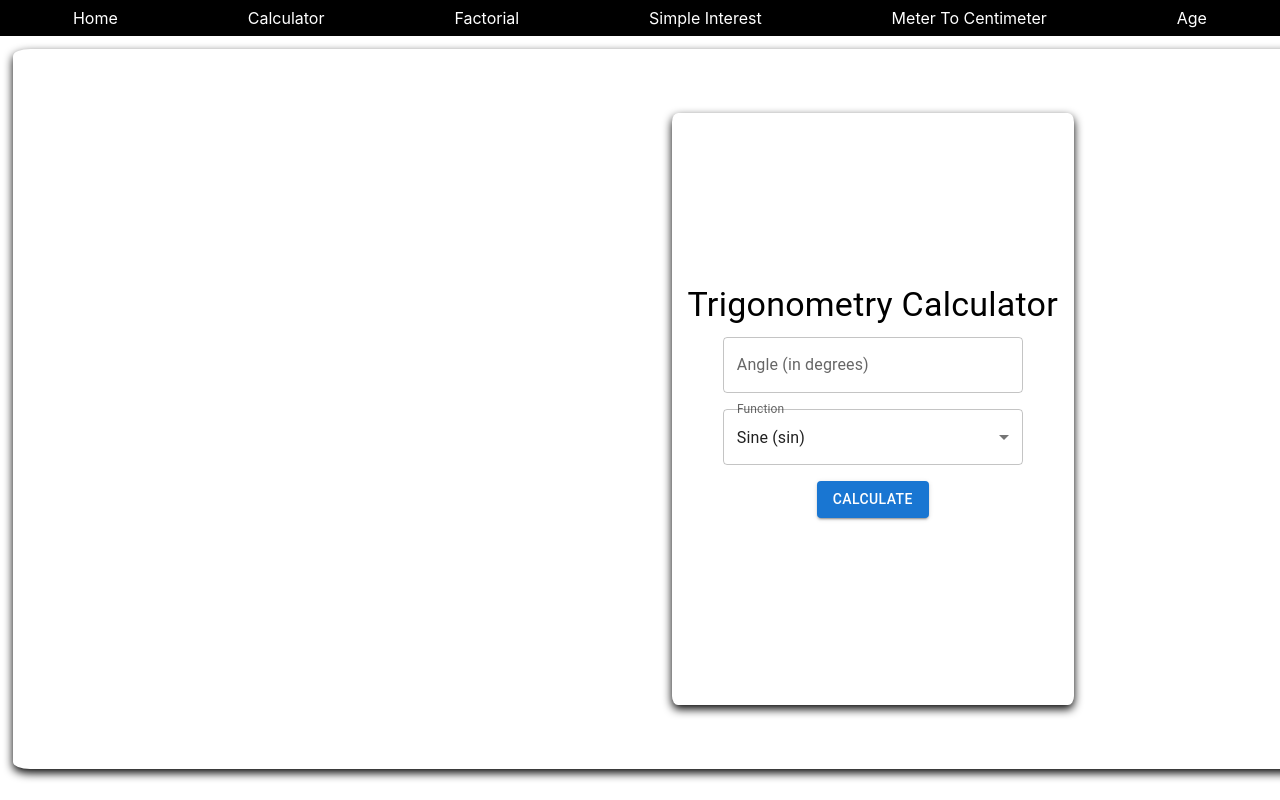
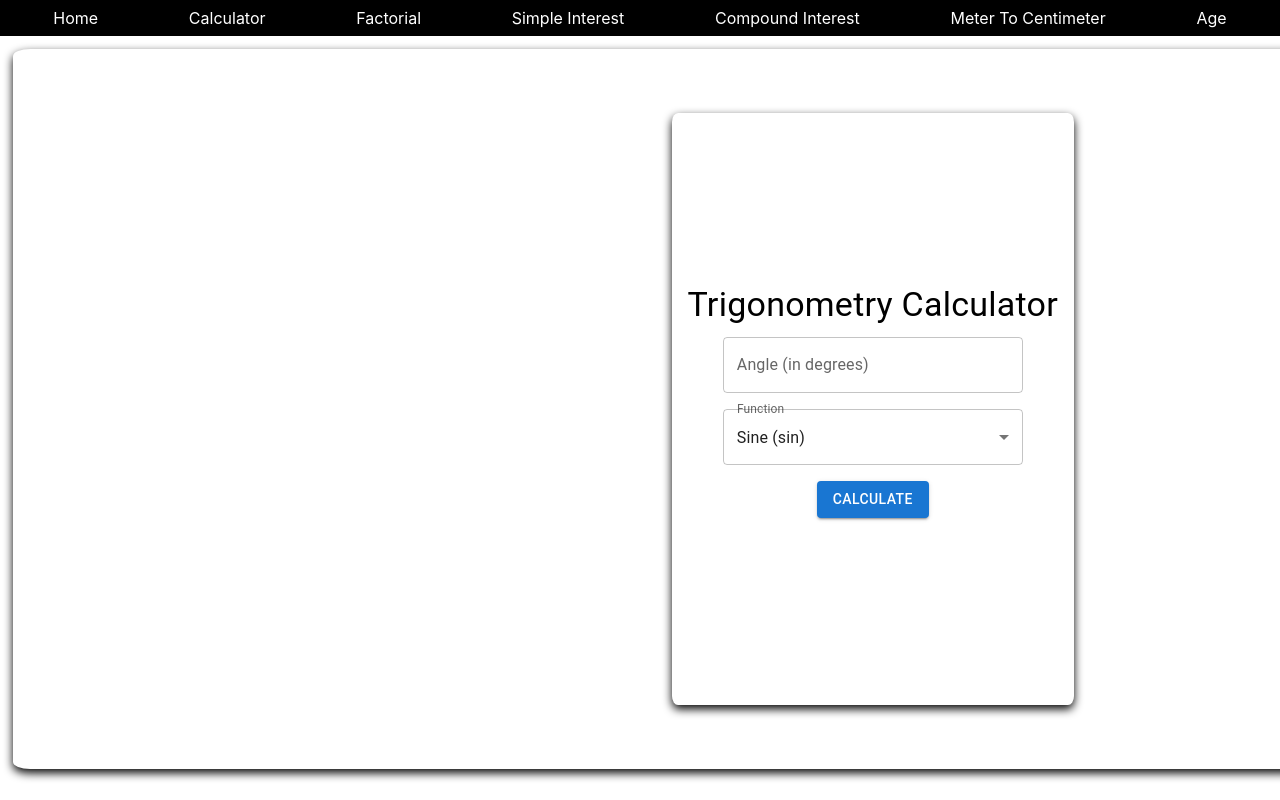
Before and after one commit to rohityadav15/react-web-calculator, a React (Create React App) app: page / in a window 1280 px wide. Shown: the top 800 px of the page. Built offline with nearby package versions, Linux system fonts and the light colour scheme.

Commit message:
File Rename

```diff
--- a/src/App.js
+++ b/src/App.js
@@ -1,12 +1,13 @@
 import { Box } from "@mui/material";
 import React from "react";
 import { BrowserRouter as Router, Routes, Route, Link } from "react-router-dom";
-import Home from "./pages/Home";
+import Home from "./pages/Home"
 import Calculator from "./pages/Calculator";
 import Factorial from "./pages/Factorial";
 import Age from "./pages/Age";
 import SimpleInterest from "./pages/SimpleInterest";
 import MeterToCentimeter from "./pages/MeterToCentimeter";
+import CompoundInterest from "./pages/CompoundInterest";
 
 const WebCalculator = () => {
   return (
@@ -48,6 +49,12 @@ const WebCalculator = () => {
               Simple Interest
             </Link>
             <Link
+              to="/compoundInterest"
+              style={{ color: "white", textDecoration: "none" }}
+            >
+              Compound Interest
+            </Link>
+            <Link
               to="/meterToCentimeter"
               style={{ color: "white", textDecoration: "none" }}
             >
@@ -79,6 +86,7 @@ const WebCalculator = () => {
             <Route path="/calculator" element={<Calculator />} />
             <Route path="/factorial" element={<Factorial />} />
             <Route path="/simpleInterest" element={<SimpleInterest />} />
+            <Route path="/compoundInterest" element={<CompoundInterest />} />
             <Route path="/age" element={<Age />} />
             <Route path="/meterToCentimeter" element={<MeterToCentimeter />} />
           </Routes>
--- a/src/pages/Home.js
+++ b/src/pages/Home.js
@@ -10,7 +10,7 @@ import {
   InputLabel,
 } from '@mui/material';
 
-function TrigonometryCalculator() {
+function Home() {
   const [angle, setAngle] = useState('');
   const [functionType, setFunctionType] = useState('sin');
   const [result, setResult] = useState(null);
@@ -106,4 +106,4 @@ function TrigonometryCalculator() {
   );
 }
 
-export default TrigonometryCalculator;
+export default Home;
```
